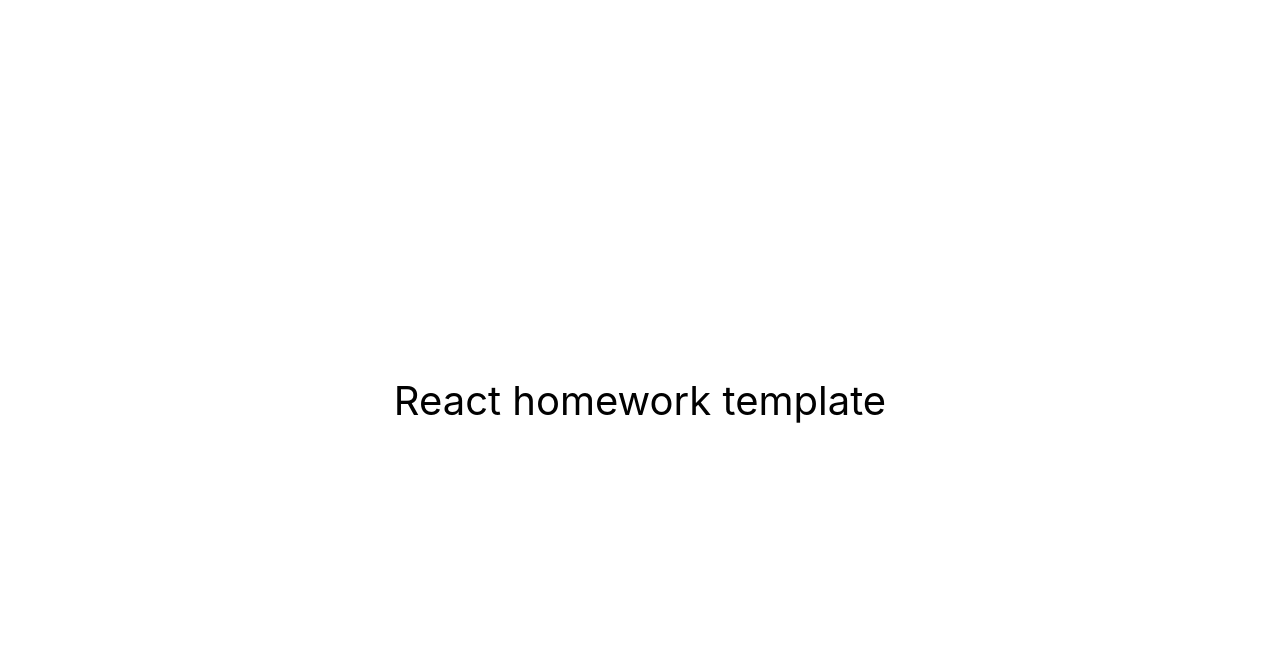
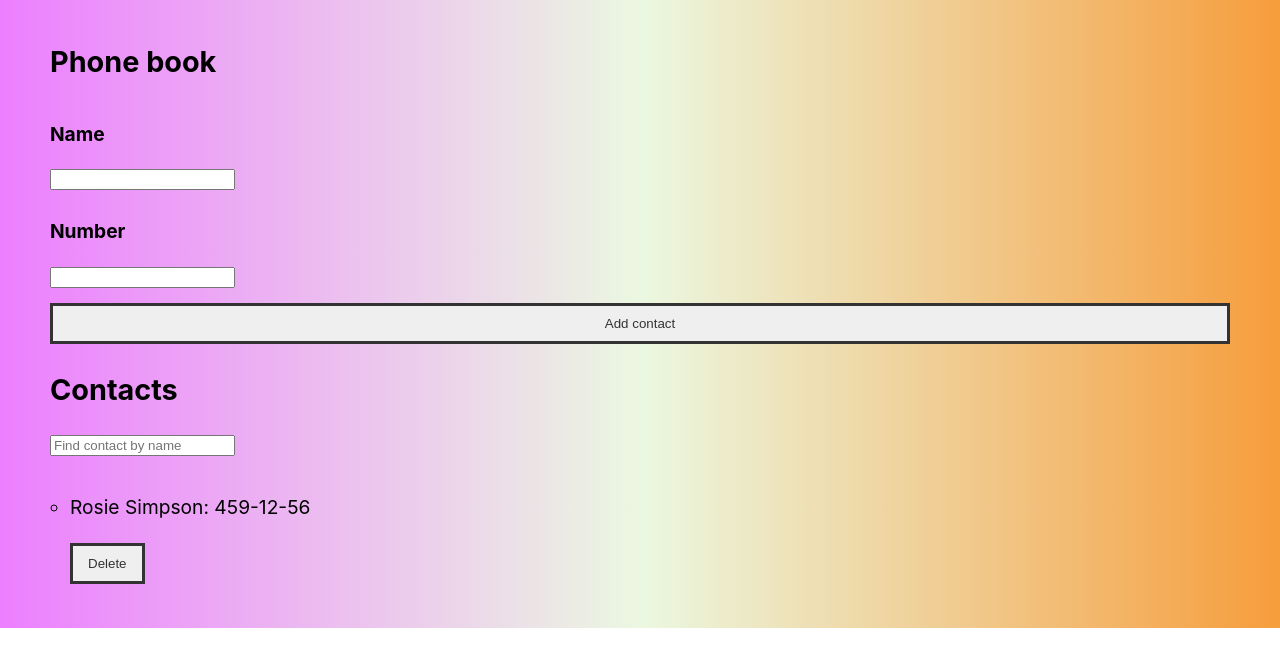
Before and after one commit to SophiaTretiakova/goit-react-hw-06-phonebook, a React (Create React App) app: page / in a window 1280 px wide. Shown: the top 666 px of the page. Built offline with nearby package versions, Linux system fonts and the light colour scheme.

Commit message:
JSON config

```diff
--- a/package.json
+++ b/package.json
@@ -1,8 +1,8 @@
 {
-  "name": "react-homework-template",
+  "name": "goit-react-hw-06-phonebook",
   "version": "0.1.0",
   "private": true,
-  "homepage": "https://goitacademy.github.io/react-homework-template/",
+  "homepage": "https://goitacademy.github.io/goit-react-hw-06-phonebook/",
   "dependencies": {
     "@testing-library/jest-dom": "^5.16.3",
     "@testing-library/react": "^12.1.4",
--- a/src/components/App.jsx
+++ b/src/components/App.jsx
@@ -1,16 +1,72 @@
+import { Section } from './Section/Section';
+import { nanoid } from 'nanoid';
+import { PhoneBook } from './PhoneBook/PhoneBook';
+import { ContactsList } from './Contacts/ContactsList';
+import { Filter } from './Filter/Filter';
+import { GlobalStyles } from './GlobalStyles.styled';
+import { useState, useEffect } from 'react';
+
 export const App = () => {
+  const [contacts, setContacts] = useState([
+    { id: 'id-1', name: 'Rosie Simpson', number: '459-12-56' },
+  ]);
+  const [filter, setFilter] = useState('');
+
+  useEffect(() => {
+    const savedContacts = JSON.parse(localStorage.getItem('contacts'));
+    if (savedContacts) {
+      setContacts(savedContacts);
+    }
+  }, []);
+
+  // useEffect(() => {
+  //   localStorage.setItem('contacts', JSON.stringify([...contacts]));
+  //   console.log('Contacts saved to localStorage:', contacts);
+  // }, [contacts]);
+
+  const addContact = newContact => {
+    if (contacts.some(contact => contact.name === newContact.name)) {
+      alert('Contact with the same name already exists.');
+      return;
+    }
+    localStorage.setItem(
+      'contacts',
+      JSON.stringify([...contacts, { id: nanoid(), ...newContact }])
+    );
+    setContacts([...contacts, { id: nanoid(), ...newContact }]);
+  };
+
+  const handleDeleteContact = id => {
+    const updatedContacts = contacts.filter(contact => contact.id !== id);
+    setContacts(updatedContacts);
+  };
+
+  const handleChange = evt => {
+    setFilter(evt.target.value);
+  };
+
+  const getFilterContacts = () => {
+    const filteredContacts = contacts.filter(contact =>
+      contact.name.toLowerCase().includes(filter.toLowerCase().trim())
+    );
+    return filteredContacts;
+  };
+
+  const filteredContacts = getFilterContacts();
   return (
-    <div
-      style={{
-        height: '100vh',
-        display: 'flex',
-        justifyContent: 'center',
-        alignItems: 'center',
-        fontSize: 40,
-        color: '#010101'
-      }}
-    >
-      React homework template
-    </div>
+    <>
+      <Section title="Phone book">
+        <PhoneBook addNewContact={addContact} />
+      </Section>
+      <Section title="Contacts">
+        <Filter handleChange={handleChange} />
+        <ContactsList
+          contacts={filteredContacts}
+          onDeleteContact={handleDeleteContact}
+        />
+        {filteredContacts.length === 0 && <p>No contacts are available</p>}
+      </Section>
+      <GlobalStyles />
+    </>
   );
 };
--- /dev/null
+++ b/src/components/Contacts/ContactsList.jsx
@@ -0,0 +1,27 @@
+import { ContactsListItem } from './ContactsListItem';
+import propTypes from 'prop-types';
+
+export const ContactsList = ({ contacts, onDeleteContact }) => {
+  return (
+    <ul>
+      {contacts.length > 0 &&
+        contacts.map(contact => (
+          <ContactsListItem
+            key={contact.id}
+            contact={contact}
+            onDeleteContact={() => onDeleteContact(contact.id)}
+          />
+        ))}
+    </ul>
+  );
+};
+
+ContactsList.propTypes = {
+  contacts: propTypes.arrayOf(
+    propTypes.shape({
+      id: propTypes.string,
+      name: propTypes.string,
+      number: propTypes.string,
+    })
+  ),
+};
--- /dev/null
+++ b/src/components/Contacts/ContactsListItem.jsx
@@ -0,0 +1,13 @@
+export const ContactsListItem = ({
+  contact: { name, number },
+  onDeleteContact,
+}) => {
+  return (
+    <li>
+      <p>
+        {name}: {number}
+      </p>
+      <button onClick={onDeleteContact}>Delete</button>
+    </li>
+  );
+};
--- /dev/null
+++ b/src/components/Filter/Filter.jsx
@@ -0,0 +1,19 @@
+import propTypes from 'prop-types';
+
+export const Filter = ({ handleChange }) => {
+  return (
+    <div>
+      <input
+        id="outlined-basic"
+        label="search"
+        variant="outlined"
+        onChange={handleChange}
+        placeholder="Find contact by name"
+      />
+    </div>
+  );
+};
+
+Filter.propTypes = {
+  handleChange: propTypes.func,
+};
--- /dev/null
+++ b/src/components/GlobalStyles.styled.js
@@ -0,0 +1,45 @@
+import { createGlobalStyle } from 'styled-components';
+
+export const GlobalStyles = createGlobalStyle`
+body{
+    padding: 20px 50px;
+  background: linear-gradient(0.25turn, #ec7fff, #ebf8e1, #f69d3c);
+  background-repeat: no-repeat;
+  font-size: larger;
+}
+ul{
+    list-style: circle;
+    display: flex;
+    flex-direction: column;
+    gap: 15px;
+    padding: 0 20px;
+}
+button{
+  display: block;
+  float: left;
+  position: relative;
+  text-decoration: none;
+  color: #333;
+  border: 3px solid #333333;
+  padding: 10px 15px;
+  margin: 5px 0px;
+}
+button:hover{
+    background-color:  #ebf8e1;
+}
+
+button:active {
+  top: 3px;
+  left: 3px;
+}
+
+button:active:after{
+  top: 2px;
+  left: 2px
+}
+
+#root{
+    display: flex;
+    flex-direction: column;
+}
+`;
--- /dev/null
+++ b/src/components/PhoneBook/PhoneBook.jsx
@@ -0,0 +1,59 @@
+import { Formik, Field, ErrorMessage } from 'formik';
+import * as Yup from 'yup';
+import propTypes from 'prop-types';
+import { StyledForm, Label } from './PhoneBook.styled';
+
+const AddSchema = Yup.object().shape({
+  name: Yup.string()
+    .required('Required')
+    .matches(
+      /^[a-zA-Zа-яА-Я]+(([' -][a-zA-Zа-яА-Я ])?[a-zA-Zа-яА-Я]*)*$/,
+      "Name may contain only letters, apostrophe, dash and spaces. For example Adrian, Jacob Mercer, Charles de Batz de Castelmore d'Artagnan"
+    ),
+  number: Yup.string()
+    .required('Required')
+    .matches(
+      /\+?\d{1,4}?[-.\s]?\(?\d{1,3}?\)?[-.\s]?\d{1,4}[-.\s]?\d{1,4}[-.\s]?\d{1,9}/,
+      'Phone number must be digits and can contain spaces, dashes, parentheses and can start with +'
+    ),
+});
+
+export const PhoneBook = ({ addNewContact }) => {
+  return (
+    <div>
+      <Formik
+        initialValues={{ name: '', number: '' }}
+        validationSchema={AddSchema}
+        onSubmit={(values, actions) => {
+          addNewContact(values);
+          actions.resetForm();
+        }}
+      >
+        <StyledForm>
+          <Label>
+            <p>Name</p>
+            <Field name="name" type="text" />
+            <ErrorMessage name="name"></ErrorMessage>
+          </Label>
+          <Label>
+            <p>Number</p>
+            <Field name="number" type="tel" />
+            <ErrorMessage name="number"></ErrorMessage>
+          </Label>
+          <button type="submit">Add contact</button>
+        </StyledForm>
+      </Formik>
+    </div>
+  );
+};
+
+PhoneBook.propTypes = {
+  addNewContact: propTypes.func,
+  contacts: propTypes.arrayOf(
+    propTypes.shape({
+      id: propTypes.string,
+      name: propTypes.string,
+      number: propTypes.string,
+    })
+  ),
+};
--- /dev/null
+++ b/src/components/PhoneBook/PhoneBook.styled.js
@@ -0,0 +1,12 @@
+import { styled } from 'styled-components';
+import { Form } from 'formik';
+
+export const StyledForm = styled(Form)`
+  display: flex;
+  flex-direction: column;
+  gap: 10px;
+`;
+
+export const Label = styled.label`
+  font-weight: bold;
+`;
--- /dev/null
+++ b/src/components/Section/Section.jsx
@@ -0,0 +1,8 @@
+export const Section = ({ title, children }) => {
+  return (
+    <section>
+      <h2>{title}</h2>
+      {children}
+    </section>
+  );
+};
```
Also changed, not shown: 1 other file (tests, documents, lock files or other folders).
